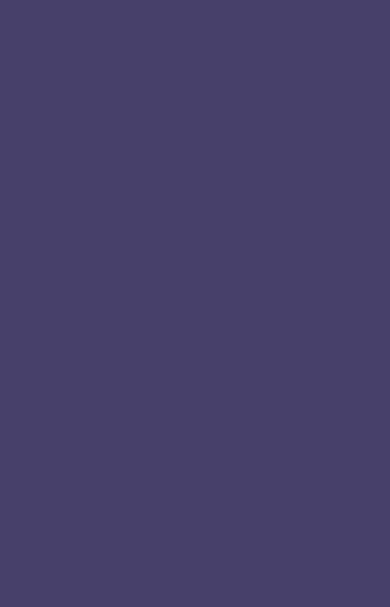
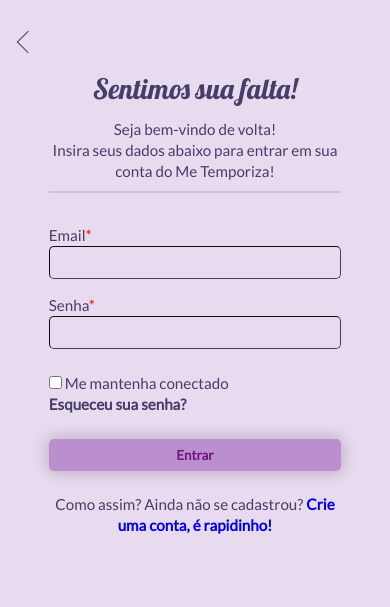
Before and after one commit to lucasNascimentoTahanSab/me-temporiza, a website: page pages/login.html in a window 390 px wide. Drawn offline with Linux system fonts and the light colour scheme.

Commit message:
Developed login page and made more adjustments

```diff
--- a/js/login.js
+++ b/js/login.js
@@ -0,0 +1,7 @@
+window.addEventListener('load', () => {
+  document.getElementById('login').addEventListener('click', submitMessage)
+})
+
+function submitMessage(e) {
+  e.preventDefault()
+}
--- a/pages/login.html
+++ b/pages/login.html
@@ -13,6 +13,7 @@
     <link rel="apple-touch-icon" href="../src/logomin.png">
     <link rel="icon" href="../src/logomin.png">
     <link rel="manifest" href="../manifest.json">
+    <link rel="stylesheet" href="../style/form.css">
     <link rel="stylesheet" href="../style/index.css">
     <link rel="stylesheet" href="../style/login.css">
     <script type="module" src="../js/login.js"></script>
@@ -22,7 +23,60 @@
   </head>
 
   <body>
-
+    <nav class="nav-container" id="navbar">
+      <div class="inner-nav-container">
+        <div class="inner-nav--left">
+          <a href="../index.html" class="form-anchor-button arrow-left dark-border clickable no-select hide-in-desktop"
+            id="home-page-mobile"></a>
+        </div>
+      </div>
+    </nav>
+    <main class="container">
+      <div class="inner-container light-page">
+        <div class="inner-container--content">
+          <a href="../index.html" class="form-anchor-button arrow-left dark-border clickable no-select"
+            id="home-page-desktop"></a>
+          <section class="inner-container--central-content">
+            <div class="central-content__item">
+              <div>
+                <h2>Sentimos sua falta!</h2>
+                <p>Seja bem-vindo de volta!</p>
+                <p>Insira seus dados abaixo para entrar em sua conta do Me Temporiza!</p>
+              </div>
+            </div>
+            <div class="division">&nbsp;</div>
+            <div class="central-content__item">
+              <form class="central-content__form-item">
+                <div class="form-element">
+                  <label for="email">Email<span class="red-highlight">*</span></label>
+                  <input class="form-input" type="email" id="email"></input>
+                </div>
+                <div class="form-element">
+                  <label for="password">Senha<span class="red-highlight">*</span></label>
+                  <input class="form-input" id="password"></input>
+                </div>
+                <div class="form-input--row top-margin">
+                  <div>
+                    <input type="checkbox" id="keep-conected"></input>
+                    <label for="keep-conected">Me mantenha conectado</label>
+                  </div>
+                  <a href="" class="form-anchor-button content-highlight clickable">Esqueceu sua senha?</a>
+                </div>
+                <button class="form-button top-margin no-select clickable" id="login">Entrar</button>
+                <div class="form-input--row top-margin centralize">
+                  <span> Como assim? Ainda não se cadastrou?
+                    <a href="./subscribe.html" class="form-anchor-button content-highlight clickable">Crie uma conta,
+                      é
+                      rapidinho!</a>
+                  </span>
+                </div>
+              </form>
+            </div>
+            <span class="arrow-right dark-border hide" id="right-home"></span>
+          </section>
+        </div>
+      </div>
+    </main>
   </body>
 
 </html>
--- /dev/null
+++ b/style/form.css
@@ -0,0 +1,113 @@
+@import url('https://fonts.googleapis.com/css2?family=Lobster&display=swap');
+@import url('https://fonts.googleapis.com/css2?family=Lato&display=swap');
+
+:root {
+  --color-call-to-action: #741384;
+  --color-background-dark: #453E69;
+  --color-background-light: #BB8FCE;
+
+  --font-size-text: 1rem;
+
+  --font-weight-bold: 600;
+
+  --gap-form: 2%;
+}
+
+.central-content__form-item {
+  display: flex;
+  flex-direction: column;
+  align-items: center;
+  justify-content: center;
+  gap: var(--gap-form);
+  flex: 2;
+  height: 100%;
+  width: 100%;
+  text-align: center;
+}
+
+.form-input {
+  width: 100%;
+  padding: .5rem;
+  outline: none;
+  border-radius: 5px;
+  border-color: var(--color-background-dark);
+  border-width: 1px;
+  text-align: left;
+  background-color: #E8DAEF;
+  color: var(--color-background-dark);
+}
+
+.form-input--row {
+  display: flex;
+  align-items: center;
+  justify-content: space-between;
+  gap: var(--gap-form);
+  width: 100%;
+}
+
+.form-element {
+  display: flex;
+  flex-direction: column;
+  align-items: flex-start;
+  width: 100%;
+  height: fit-content;
+}
+
+.form-button {
+  padding: .5rem 1rem;
+  border-radius: 5px;
+  border-style: none;
+  font-family: 'Lato', sans-serif;
+  font-weight: var(--font-weight-bold);
+  background-color: var(--color-background-light);
+  color: var(--color-call-to-action);
+  box-shadow: 0 0 1rem .1rem rgba(0, 0, 0, .2);
+  text-decoration: none;
+  width: 100%;
+}
+
+.form-standard-button {
+  padding: .5rem 1rem;
+  border-radius: 5px;
+  border-style: none;
+  font-family: 'Lato', sans-serif;
+  font-weight: var(--font-weight-bold);
+  background-color: var(--color-background-light);
+  color: var(--color-call-to-action);
+  box-shadow: 0 0 1rem .1rem rgba(0, 0, 0, .2);
+  text-decoration: none;
+}
+
+.form-button:visited {
+  color: var(--color-call-to-action);
+}
+
+.form-anchor-button {
+  text-decoration: none;
+  font-weight: var(--font-weight-bold);
+}
+
+.form-anchor-button:visited {
+  color: inherit;
+}
+
+.form-anchor-button:active {
+  box-shadow: none;
+}
+
+@media (max-width: 80rem) {
+  .form-input--row {
+    flex-direction: column;
+    align-items: flex-start;
+  }
+}
+
+@media (max-width: 52.5rem) {
+  .form-element {
+    margin-top: 1rem;
+  }
+
+  .form-button {
+    margin-top: 2rem;
+  }
+}
--- a/style/index.css
+++ b/style/index.css
@@ -63,10 +63,6 @@
   box-shadow: none;
 }
 
-a:active {
-  box-shadow: none;
-}
-
 .nav-container {
   position: absolute;
   display: flex;
@@ -104,12 +100,6 @@
   justify-content: flex-end;
   gap: var(--gap-standard);
   width: 25%;
-}
-
-.login-button {
-  text-decoration: none;
-  font-weight: var(--font-weight-bold);
-  color: var(--color-background-lighter);
 }
 
 .container {
@@ -158,18 +148,7 @@
   flex: 2;
   height: 100%;
   text-align: center;
-}
-
-.central-content__form-item {
-  display: flex;
-  flex-direction: column;
-  align-items: center;
-  justify-content: center;
-  gap: var(--gap-form);
-  flex: 2;
-  height: 100%;
-  width: 100%;
-  text-align: center;
+  padding: 0 0 3%;
 }
 
 .timer {
@@ -289,14 +268,6 @@
   align-items: center;
 }
 
-.form-element {
-  display: flex;
-  flex-direction: column;
-  align-items: flex-start;
-  width: 100%;
-  height: fit-content;
-}
-
 .text-input {
   width: 100%;
   padding: .5rem;
@@ -324,53 +295,6 @@
   resize: none;
 }
 
-.standard-button {
-  padding: .5rem 1rem;
-  border-radius: 5px;
-  border-style: none;
-  font-family: 'Lato', sans-serif;
-  font-weight: var(--font-weight-bold);
-  background-color: var(--color-background-light);
-  color: var(--color-call-to-action);
-  box-shadow: 0 0 1rem .1rem rgba(0, 0, 0, .2);
-  text-decoration: none;
-}
-
-.form-input--row {
-  display: flex;
-  gap: var(--gap-form);
-  width: 100%;
-}
-
-.form-input {
-  width: 100%;
-  padding: .5rem;
-  outline: none;
-  border-radius: 5px;
-  border-color: var(--color-background-dark);
-  border-width: 1px;
-  text-align: left;
-  background-color: #E8DAEF;
-  color: var(--color-background-dark);
-}
-
-.form-button {
-  padding: .5rem 1rem;
-  border-radius: 5px;
-  border-style: none;
-  font-family: 'Lato', sans-serif;
-  font-weight: var(--font-weight-bold);
-  background-color: var(--color-background-light);
-  color: var(--color-call-to-action);
-  box-shadow: 0 0 1rem .1rem rgba(0, 0, 0, .2);
-  text-decoration: none;
-  width: 100%;
-}
-
-.form-button:visited {
-  color: var(--color-call-to-action);
-}
-
 .top-margin {
   margin-top: var(--gap-standard);
 }
@@ -380,7 +304,7 @@
   visibility: hidden;
 }
 
-.pseudo-slide {
+.hide-in-mobile {
   display: block;
 }
 
@@ -427,6 +351,7 @@
   .container {
     flex-direction: column;
     height: fit-content;
+    overflow: auto;
   }
 
   .inner-container {
@@ -474,15 +399,7 @@
     margin-bottom: 1rem;
   }
 
-  .form-element {
-    margin-top: 1rem;
-  }
-
-  .form-button {
-    margin-top: 2rem;
-  }
-
-  .pseudo-slide {
+  .hide-in-mobile {
     display: none;
   }
 }
--- a/style/login.css
+++ b/style/login.css
@@ -0,0 +1,28 @@
+body {
+  background-color: var(--color-background-lighter);
+}
+
+.inner-nav--left {
+  position: absolute;
+  left: 0;
+  width: fit-content;
+}
+
+.hide-in-desktop {
+  display: none;
+}
+
+@media (max-width: 52.5rem) {
+  .container {
+    height: 100vh;
+  }
+
+  .inner-container,
+  .inner-container--content {
+    height: fit-content;
+  }
+
+  .hide-in-desktop {
+    display: block;
+  }
+}
--- a/style/subscribe.css
+++ b/style/subscribe.css
@@ -1,5 +1,15 @@
 body {
   background-color: var(--color-background-lighter);
+}
+
+.inner-nav--left {
+  position: absolute;
+  left: 0;
+  width: fit-content;
+}
+
+.hide-in-desktop {
+  display: none;
 }
 
 @media (max-width: 52.5rem) {
@@ -7,7 +17,12 @@
     height: 100vh;
   }
 
-  .inner-container {
-    height: 100vh;
+  .inner-container,
+  .inner-container--content {
+    height: fit-content;
+  }
+
+  .hide-in-desktop {
+    display: block;
   }
 }
```
Also changed, not shown: index.html (+6 -5 lines), pages/subscribe.html (+18 -1 lines).
